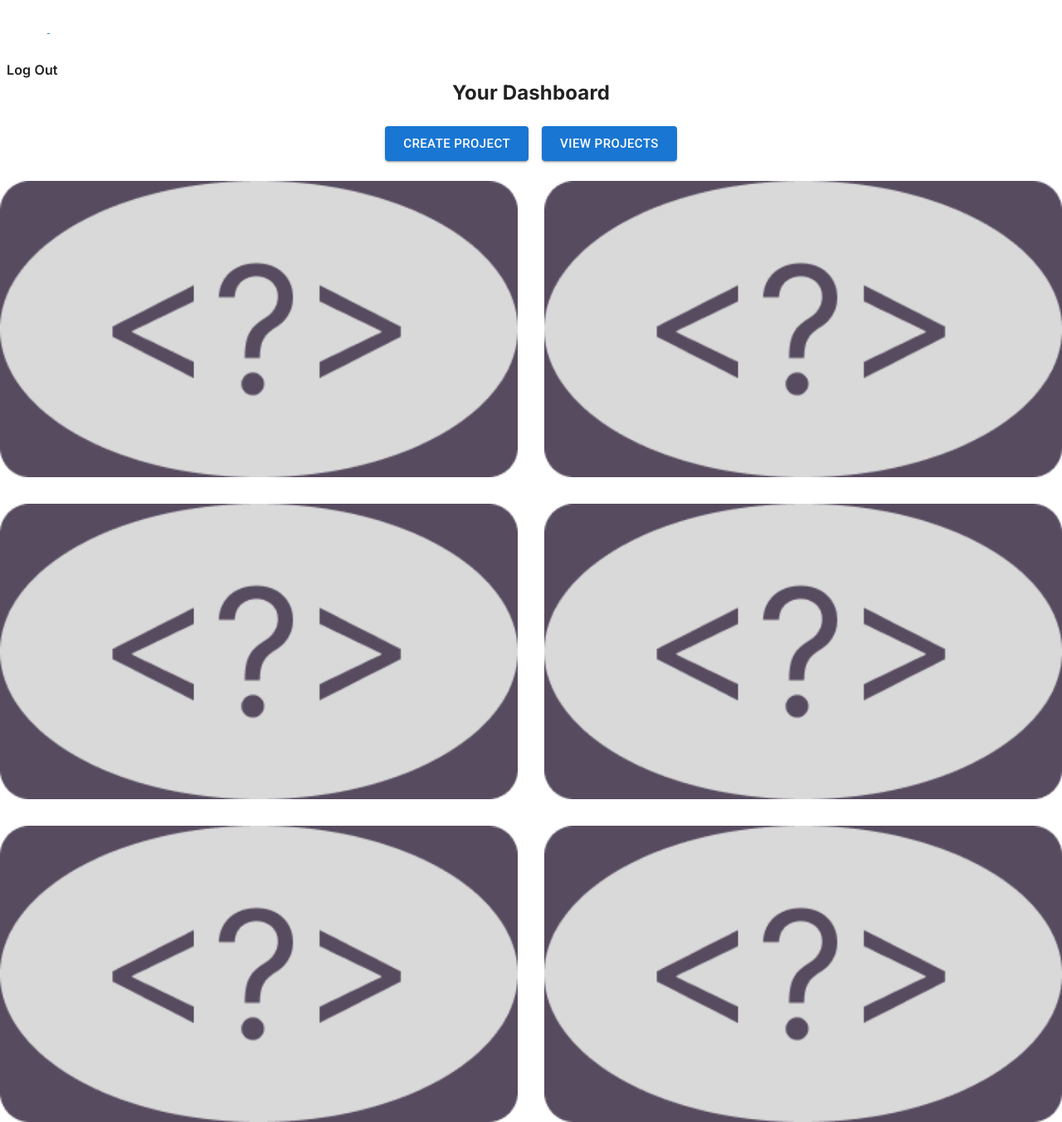
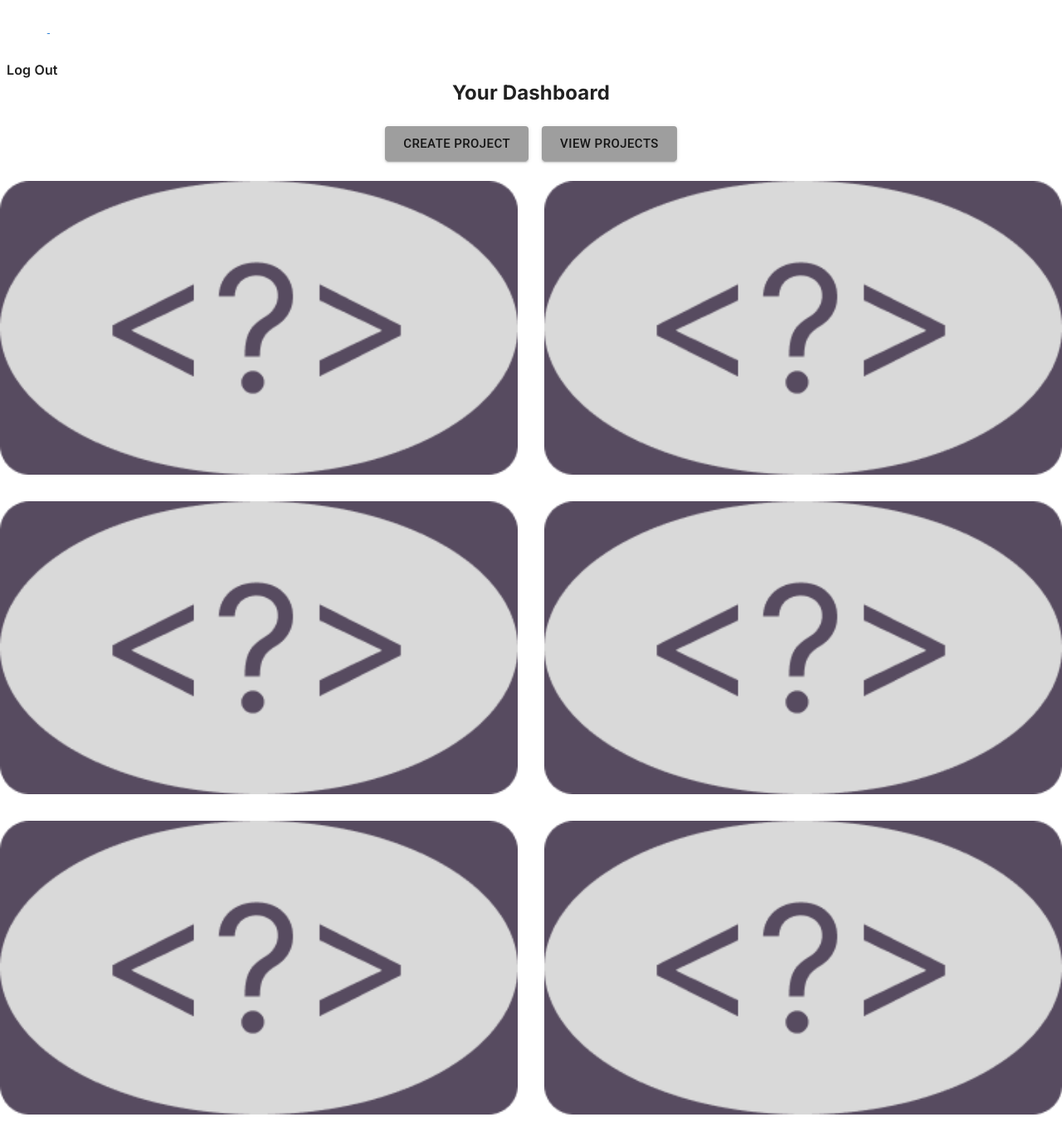
Before and after one commit to nndpznn/viDoc, a Next.js app: page /dashboard in a window 1280 px wide. Shown: the whole page at 83% size. Built offline with nearby package versions, Linux system fonts and the light colour scheme.

Commit message:
overriding default mui button colors

```diff
--- a/src/app/dashboard/page.tsx
+++ b/src/app/dashboard/page.tsx
@@ -5,9 +5,17 @@ import { useRouter } from 'next/navigation'
 import Image from 'next/legacy/image'
 
 import { Avatar, CircularProgress, IconButton, Button, Box, Container, Grid, Card } from '@mui/material'
+import { createTheme, ThemeProvider } from '@mui/material/styles'
+import { grey } from '@mui/material/colors'
 
 import { supabase } from '@/clients/supabaseClient'
 import { useSupabaseUserMetadata } from '@/hooks/useSupabaseUserMetadata'
+
+const theme = createTheme({
+  palette: {
+    primary: grey,
+  },
+})
 
 export default function Dashboard() {
   const router = useRouter()
@@ -45,6 +53,7 @@ export default function Dashboard() {
 
       <br></br>
 
+      <ThemeProvider theme={theme}>
         <Grid container spacing={2} className="flex justify-center content-center">
           <Grid item xs={'auto'}>
             <Button variant="contained" size="large" color="primary">
@@ -57,27 +66,28 @@ export default function Dashboard() {
             </Button>
           </Grid>
         </Grid>
+      </ThemeProvider>
 
       <br></br>
 
       <Grid container spacing={4} className="flex justify-center content-center">
         <Grid item xs={6}>
-          <Image src="/images/Not-Found.png" alt="ViDoc Logo" layout="responsive" width="350" height="200" />
+          <Image src="/images/Not-Found.png" alt="ViDoc Logo" layout="responsive" width="300" height="170" />
         </Grid>
         <Grid item xs={6}>
-          <Image src="/images/Not-Found.png" alt="ViDoc Logo" layout="responsive" width="350" height="200" />
+          <Image src="/images/Not-Found.png" alt="ViDoc Logo" layout="responsive" width="300" height="170" />
         </Grid>
         <Grid item xs={6}>
-          <Image src="/images/Not-Found.png" alt="ViDoc Logo" layout="responsive" width="350" height="200" />
+          <Image src="/images/Not-Found.png" alt="ViDoc Logo" layout="responsive" width="300" height="170" />
         </Grid>
         <Grid item xs={6}>
-          <Image src="/images/Not-Found.png" alt="ViDoc Logo" layout="responsive" width="350" height="200" />
+          <Image src="/images/Not-Found.png" alt="ViDoc Logo" layout="responsive" width="300" height="170" />
         </Grid>
         <Grid item xs={6}>
-          <Image src="/images/Not-Found.png" alt="ViDoc Logo" layout="responsive" width="350" height="200" />
+          <Image src="/images/Not-Found.png" alt="ViDoc Logo" layout="responsive" width="300" height="170" />
         </Grid>
         <Grid item xs={6}>
-          <Image src="/images/Not-Found.png" alt="ViDoc Logo" layout="responsive" width="350" height="200" />
+          <Image src="/images/Not-Found.png" alt="ViDoc Logo" layout="responsive" width="300" height="170" />
         </Grid>
       </Grid>
     </div>
--- a/src/app/globals.css
+++ b/src/app/globals.css
@@ -14,6 +14,7 @@
     --background-start-rgb: 0, 0, 0;
     --background-end-rgb: 0, 0, 0;
     --lavender: 87, 75, 96;
+    --grey: 158, 158, 158;
   }
 }
 
```
Lines whose indentation alone changed are shown as unchanged.
